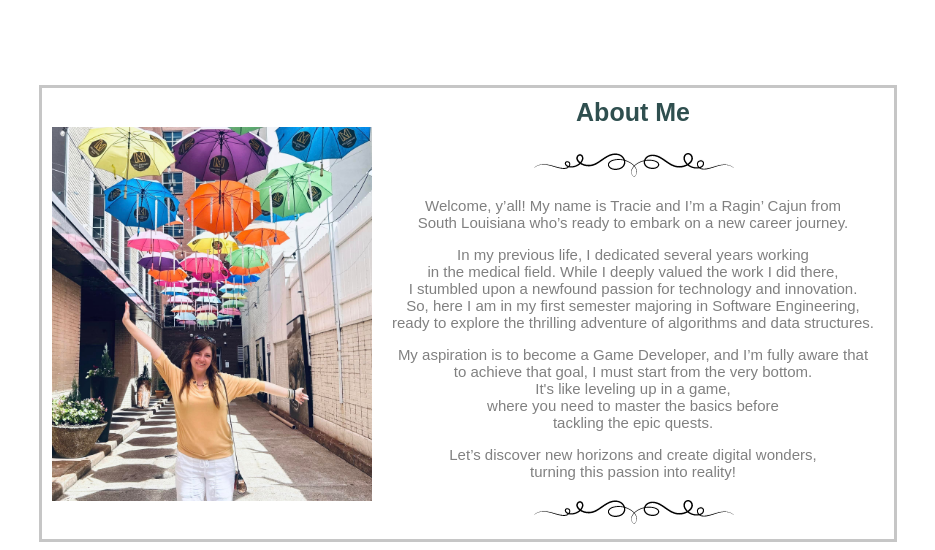
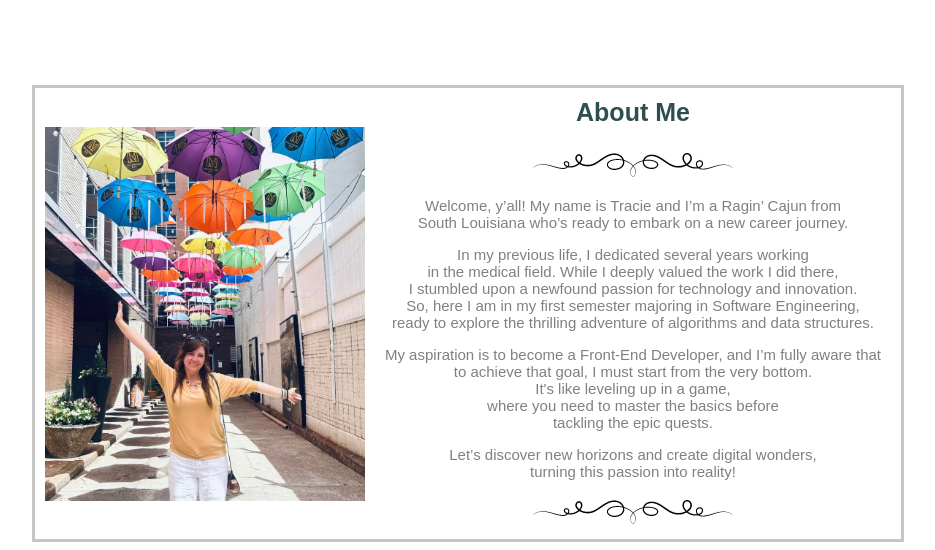
Before and after one commit to traciebermudez/myfirstwebpage, a plain HTML site: page index.html in a window 1280 px wide. Shown: the part 257-807 px from the top of the page, without its empty margins (172-1107 px from the left). Drawn offline with Linux system fonts and the light colour scheme.

Commit message:
Update index.html

```diff
--- a/index.html
+++ b/index.html
@@ -44,7 +44,7 @@
          So, here I am in my first semester majoring in Software Engineering,<br>
          ready to explore the thrilling adventure of algorithms and data structures.</p>
 
-      <p>My aspiration is to become a Game Developer, and I’m fully aware that<br>
+      <p>My aspiration is to become a Front-End Developer, and I’m fully aware that<br>
          to achieve that goal, I must start from the very bottom.<br>
          It's like leveling up in a game,<br>
          where you need to master the basics before<br>
```
